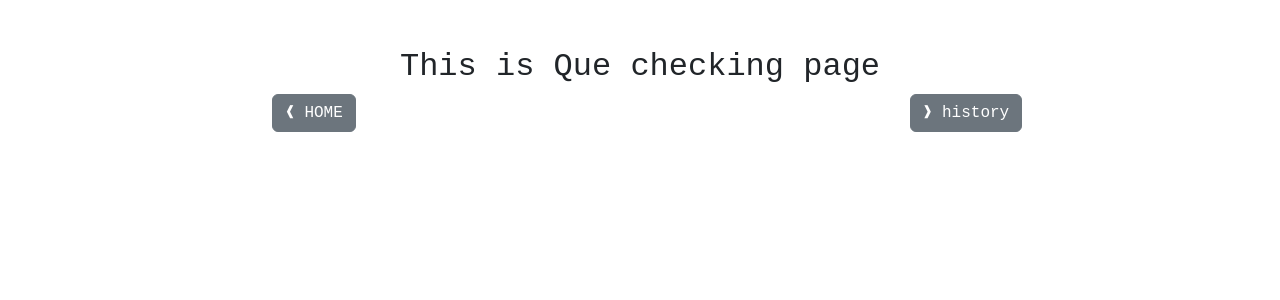
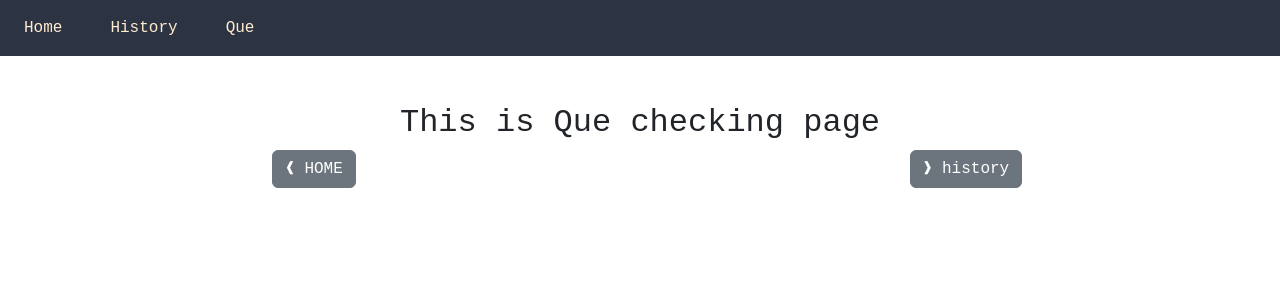
Before and after one commit to suphasonnuk/iot_proj, a Flask app: page /que/ in a window 1280 px wide. Shown: the top 300 px of the page. Run offline with Flask 2, Linux system fonts and the light colour scheme.

Commit message:
changed path

```diff
--- a/main.py
+++ b/main.py
@@ -35,7 +35,7 @@ def index():
 def home():
     return redirect(url_for("index"))
 
-@app.route('/history/' , methods = ['POST'])
+@app.route('/history/' , methods = ['POST' , 'GET'])
 def history():
     return render_template("history.html")
 
--- a/templates/index.html
+++ b/templates/index.html
@@ -26,12 +26,12 @@
               <ul class="navbar-nav me-auto mb-5 mb-lg-0 ">
                 <div class="col mx-3">
                   <li class="nav-item">
-                    <a class="navcol nav-link" aria-current="page" href="#">Home</a>
+                    <a class="navcol nav-link" aria-current="page" href="{{url_for('home')}}">Home</a>
                   </li>
                 </div>
                 <div class="col mx-3">
                   <li class="nav-item">
-                    <a  class="navcol nav-link" href="#">History</a>
+                    <a  class="navcol nav-link" href="{{ url_for('history')}}">History</a>
                   </li>
                 </div>
                 <div class="col mx-3">
--- a/templates/que.html
+++ b/templates/que.html
@@ -12,6 +12,47 @@
 </head>
 
 <body>
+    <nav class="navbar navbar-expand-lg">
+
+        <div class="container-fluid">
+          <!-- <a class="navbar-brand" href="#"> <img src="static/img/logo2.png" width="20%" class=""/></a> -->
+          <button class="navbar-toggler" type="button" data-bs-toggle="collapse" data-bs-target="#navbarSupportedContent" aria-controls="navbarSupportedContent" aria-expanded="false" aria-label="Toggle navigation">
+            <span class="navbar-toggler-icon"></span>
+          </button>
+
+          <div class="collapse navbar-collapse" id="navbarSupportedContent">
+
+            <div class="row">
+              <ul class="navbar-nav me-auto mb-5 mb-lg-0 ">
+                <div class="col mx-3">
+                  <li class="nav-item">
+                    <a class="navcol nav-link" aria-current="page" href="{{url_for('home')}}">Home</a>
+                  </li>
+                </div>
+                <div class="col mx-3">
+                  <li class="nav-item">
+                    <a  class="navcol nav-link" href="{{ url_for('history')}}">History</a>
+                  </li>
+                </div>
+                <div class="col mx-3">
+                  <li class="nav-item">
+                    <a  class="navcol nav-link" href="{{ url_for('que') }}" role="button" aria-expanded="false">
+                      Que
+                    </a>
+                  </li>
+                </div>
+              <!-- <li class="nav-item">
+                <a class="nav-link disabled">Disabled</a>
+              </li> -->
+            </ul>
+            </div>
+            <!-- <form class="d-flex" role="search">
+              <input class="form-control me-2" type="search" placeholder="Search" aria-label="Search">
+              <button class="btn btn-outline-success" type="submit">Search</button>
+            </form> -->
+          </div>
+        </div>
+      </nav>
 
     <div class="container-md mt-5">
         <h2>   This is Que checking page  </h2>
```
Also changed, not shown: templates/history.html (+41 -0 lines).
